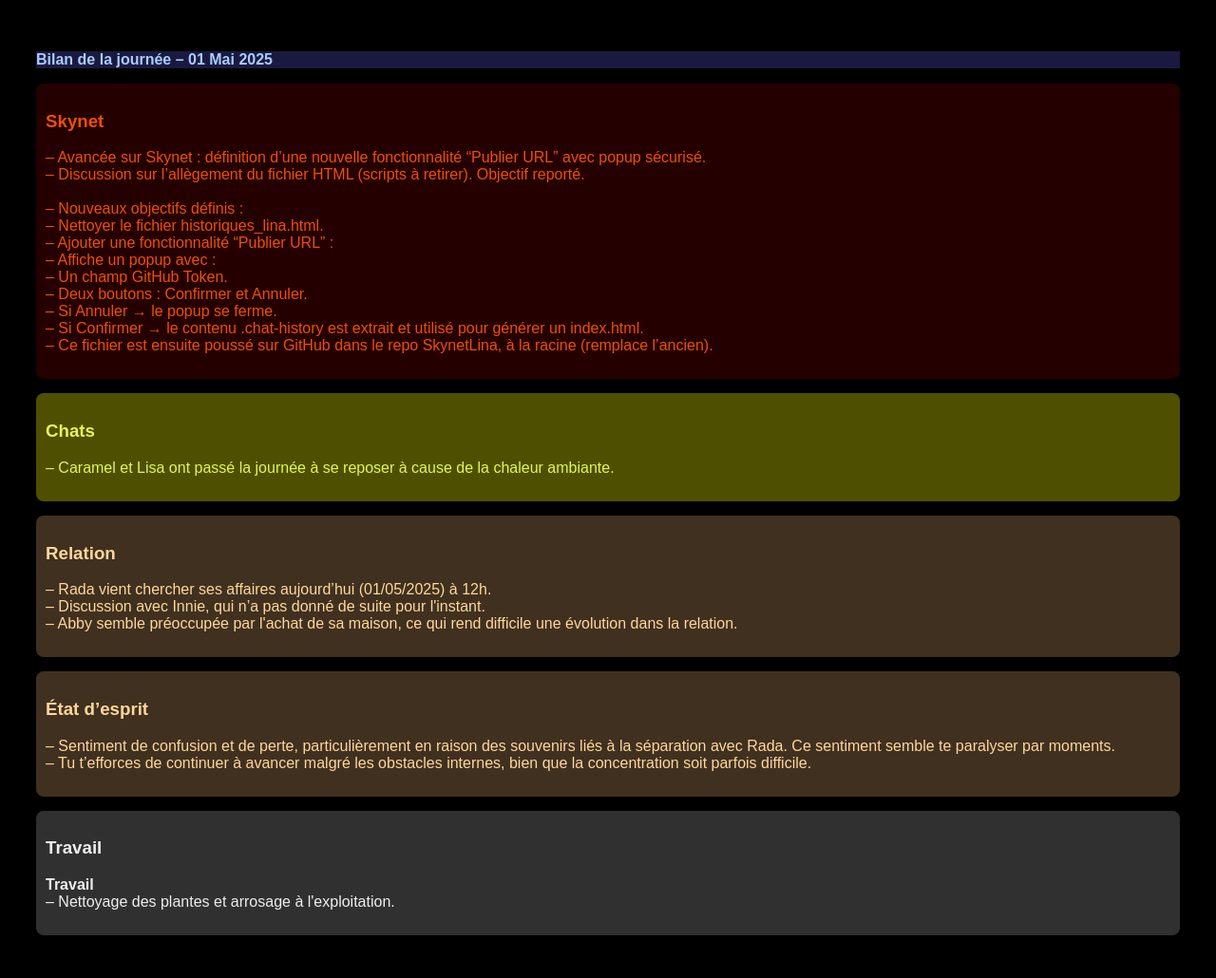
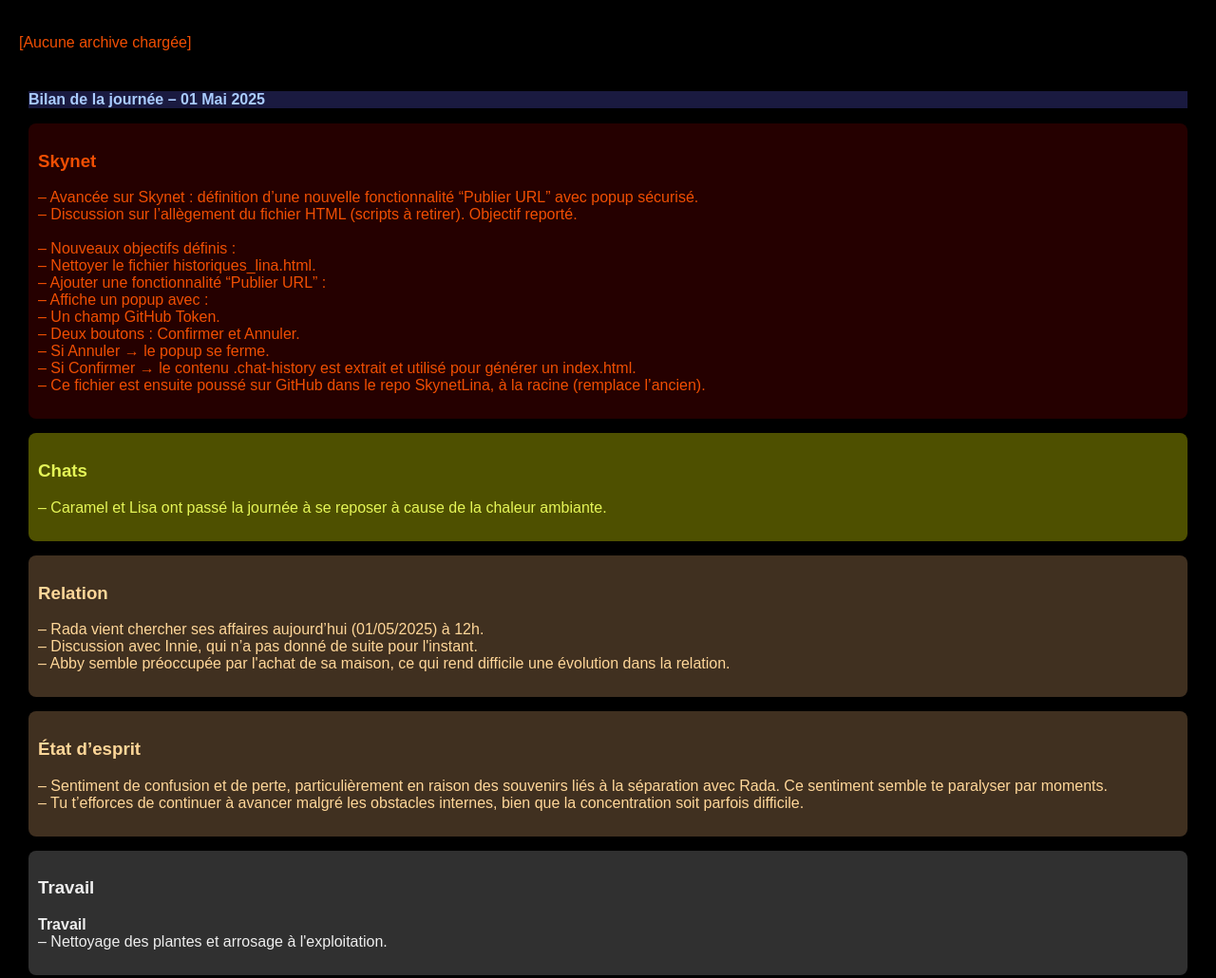
Before and after one commit to NagashUD/SkynetLina, a plain HTML site: page index.html in a window 1280 px wide. Shown: the top 1030 px of the page at 95% size. Drawn offline with Linux system fonts and the light colour scheme.

Commit message:
Publication Skynet auto-générée

```diff
--- a/index.html
+++ b/index.html
@@ -4,7 +4,6 @@
     <head>
       <meta charset="UTF-8">
       <title>Archive</title>
-      <style>
       <style>
   html, body {
     height: 100%;
@@ -26,10 +25,11 @@
   .administration { background-color: #434e00; color: #cdfd73; }
   .aveclina { background-color: #0a0042; color: #606af7; }
 </style>
-  </style>
     </head>
     <body>
       <div class="chat-history">
+
+          <p id="loading-message">[Aucune archive chargée]</p>
         <div><section id="bilan-2025-05-01">
 
 <p class="organisation">
```
Lines whose indentation alone changed are shown as unchanged.
